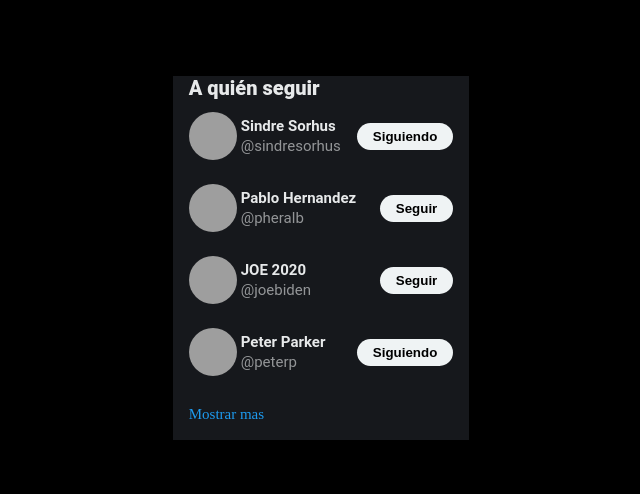
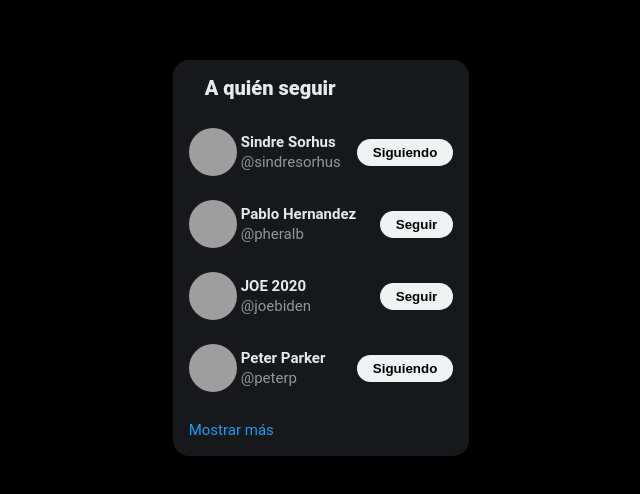
Before and after one commit to lucianogarriga/twitter-follow-card, a React (Vite) app: page / in a window 1280 px wide. Shown: the part 142-636 px from the top of the page, without its empty margins (319-959 px from the left). Built offline with nearby package versions, Linux system fonts and the light colour scheme; grey boxes are pictures that could not be loaded.

Commit message:
Add styles of title and more links section

```diff
--- a/src/App.css
+++ b/src/App.css
@@ -1,5 +1,10 @@
 .follow-card-section{
     background: #16181c;
+    border-radius: 16px;
+}
+
+.title-follow-box{
+    padding: 16px;
 }
 
 .title-follow-txt{
@@ -67,10 +72,7 @@
 }
 
 .tw-more-links-section{
-    font-family: 'Times New Roman', Times, serif;
     padding: 16px;
-    font-size: 15px;
-    border-radius: 0px 0px 16px 16px;
 }
 
 .tw-more-links-section:hover{
--- a/src/App.jsx
+++ b/src/App.jsx
@@ -25,7 +25,7 @@ export function App() {
     </div>
     <a href="https://twitter.com/home" className="tw-more-links-section">
       <div className="title-follow-more">
-        <span className="tw-more-links-span">Mostrar mas</span>
+        <span className="tw-more-links-span">Mostrar más</span>
       </div>
     </a>
     </section>
```
